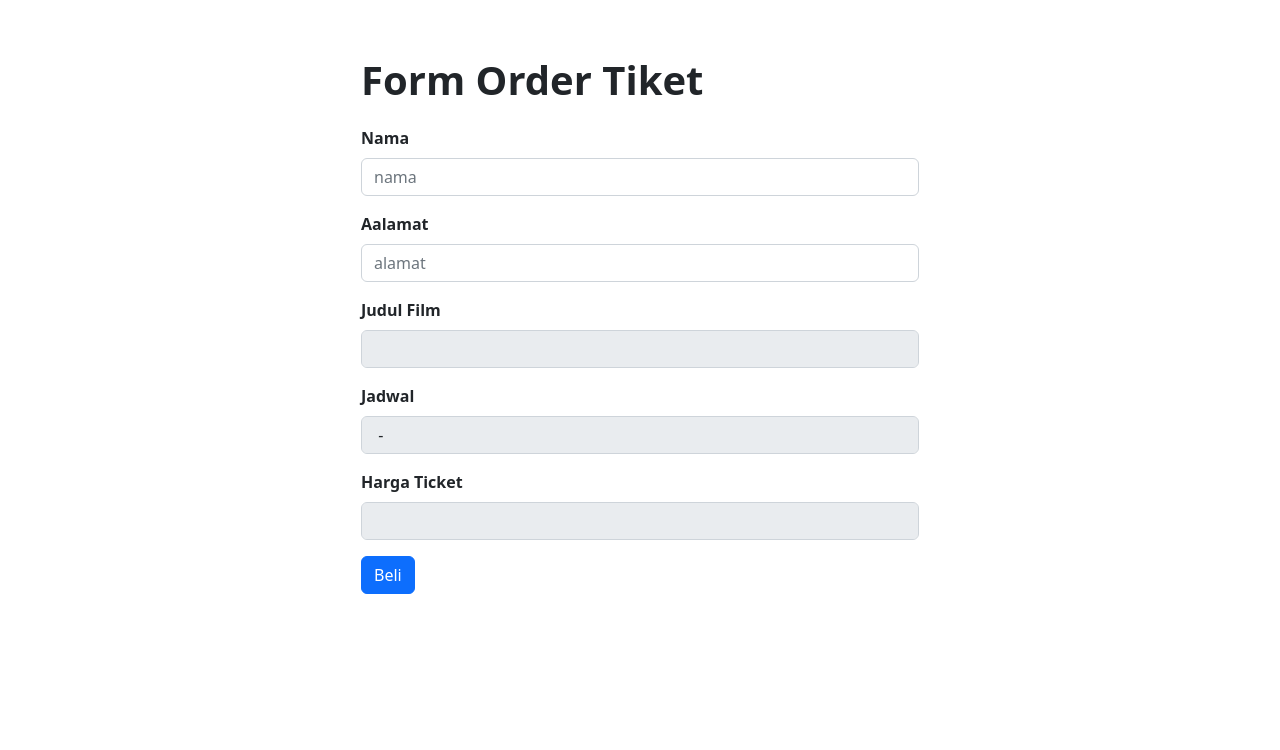
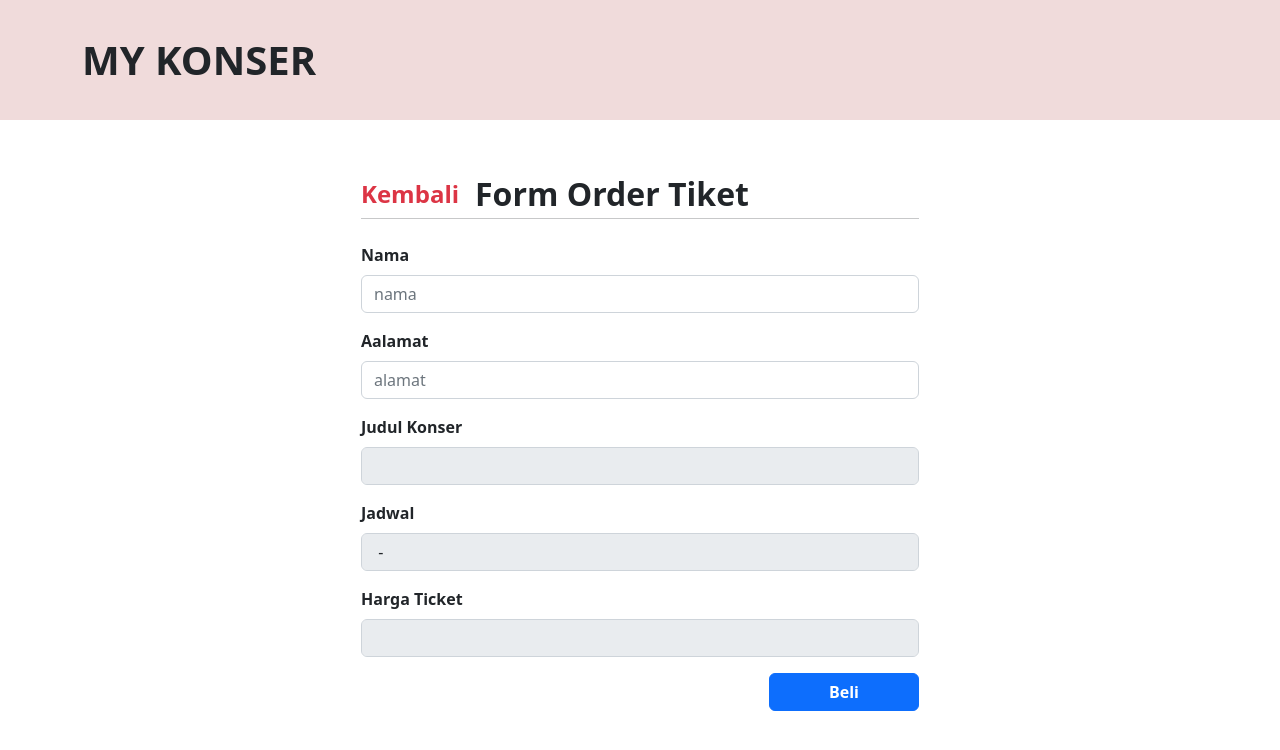
Before and after one commit to RamliSiburian/penjualan-tiket, a PHP site: page /User/order.php in a window 1280 px wide. Shown: the top 750 px of the page. Run offline with PHP 8.4, Linux system fonts and the light colour scheme; data that the repository does not hold is empty.

Commit message:
penjualan tiket

```diff
--- a/Admin/admin.php
+++ b/Admin/admin.php
@@ -11,7 +11,7 @@ $no = 1;
 <head>
     <meta charset="utf-8">
     <meta name="viewport" content="width=device-width, initial-scale=1">
-    <title>My Movie</title>
+    <title>My Konser</title>
     <link href="https://cdn.jsdelivr.net/npm/bootstrap@5.2.3/dist/css/bootstrap.min.css" rel="stylesheet" integrity="sha384-rbsA2VBKQhggwzxH7pPCaAqO46MgnOM80zW1RWuH61DGLwZJEdK2Kadq2F9CUG65" crossorigin="anonymous">
 </head>
 
@@ -20,7 +20,7 @@ $no = 1;
         <div class="header bg-info">
             <div class="container">
                 <div class="head d-flex justify-content-between align-items-center">
-                    <h1>MY MOVIE</h1>
+                    <h1>MY KONSER</h1>
                     <div class="login">
                         <a href="#" class="me-3">Check-In</a>
                         <a class="btn btn-primary" href="../index.php">Logout</a>
--- a/Style/style.css
+++ b/Style/style.css
@@ -3,10 +3,11 @@ a:link {
     color: #000;
 }
 
-.home .header {
-    height: 150px;
+.home .header,
+.order .header {
+    height: 120px;
     background-color: #F0DBDB;
-    line-height: 150px;
+    line-height: 120px;
 }
 
 .home .btnlogin {
@@ -22,3 +23,9 @@ a:link {
 .order form {
     margin-top: 50px;
 }
+
+/* ticket */
+.ticket .card {
+    margin-top: 150px;
+    background-color: #FEFCF3;
+}
--- a/User/order.php
+++ b/User/order.php
@@ -24,9 +24,23 @@ if (isset($_GET['id'])) {
 <body>
 
     <div class="order">
+        <div class="header">
+            <div class="container">
+                <div class="head ">
+                    <p class="fs-1 fw-bold text">MY KONSER</p>
+
+                </div>
+            </div>
+        </div>
+
+
         <div class="container d-flex justify-content-center">
-            <form action="" method="post" class="w-50">
-                <p class="fs-1 fw-bold">Form Order Tiket</p>
+            <form action="" method="post" class="w-50 mb-5">
+                <div class="head d-flex gap-3 align-items-center">
+                    <a href="../index.php" class="fs-4 text-danger fw-bold">Kembali </a>
+                    <p class="fs-2 fw-bold m-0"> Form Order Tiket</p>
+                </div>
+                <hr class="m-0 mb-4">
                 <div class="form-group mb-3">
                     <label for="name" class="form-label fw-bold"> Nama </label>
                     <input type="text" name="name" id="name" class="form-control" placeholder="nama">
@@ -36,7 +50,7 @@ if (isset($_GET['id'])) {
                     <input type="text" name="address" id="address" class="form-control" placeholder="alamat">
                 </div>
                 <div class="form-group mb-3">
-                    <label for="title" class="form-label fw-bold"> Judul Film </label>
+                    <label for="title" class="form-label fw-bold"> Judul Konser </label>
                     <input type="text" name="title" id="title" class="form-control" value="<?= $result['title'];  ?>" disabled>
                 </div>
                 <div class="form-group mb-3">
@@ -48,7 +62,9 @@ if (isset($_GET['id'])) {
                     <input type="text" name="price" id="price" class="form-control" value="<?= $result['price']  ?>" disabled>
                 </div>
 
-                <button type="submit" name="beli" class="btn btn-primary"> Beli</button>
+                <div class="beli d-flex justify-content-end">
+                    <button type="submit" name="beli" class="btn btn-primary fw-bold" style="width: 150px;"> Beli</button>
+                </div>
             </form>
         </div>
     </div>
--- a/index.php
+++ b/index.php
@@ -9,7 +9,7 @@ $getMovie = mysqli_query($conn, "SELECT * FROM movies");
 <head>
     <meta charset="utf-8">
     <meta name="viewport" content="width=device-width, initial-scale=1">
-    <title>My Movie</title>
+    <title>My Konser</title>
     <link rel="stylesheet" href="./Style/style.css">
     <link href="https://cdn.jsdelivr.net/npm/bootstrap@5.2.3/dist/css/bootstrap.min.css" rel="stylesheet" integrity="sha384-rbsA2VBKQhggwzxH7pPCaAqO46MgnOM80zW1RWuH61DGLwZJEdK2Kadq2F9CUG65" crossorigin="anonymous">
 </head>
@@ -19,7 +19,7 @@ $getMovie = mysqli_query($conn, "SELECT * FROM movies");
         <div class="header">
             <div class="container">
                 <div class="head d-flex justify-content-between align-items-center">
-                    <p class="fs-1 fw-bold text">MY MOVIE</p>
+                    <p class="fs-1 fw-bold text">MY KONSER</p>
                     <div class="login">
                         <a class="btnlogin fw-bold" href="./Auth/Login.php">Login</a>
                     </div>
```
Also changed, not shown: User/ticket.php (+30 -1 lines).
